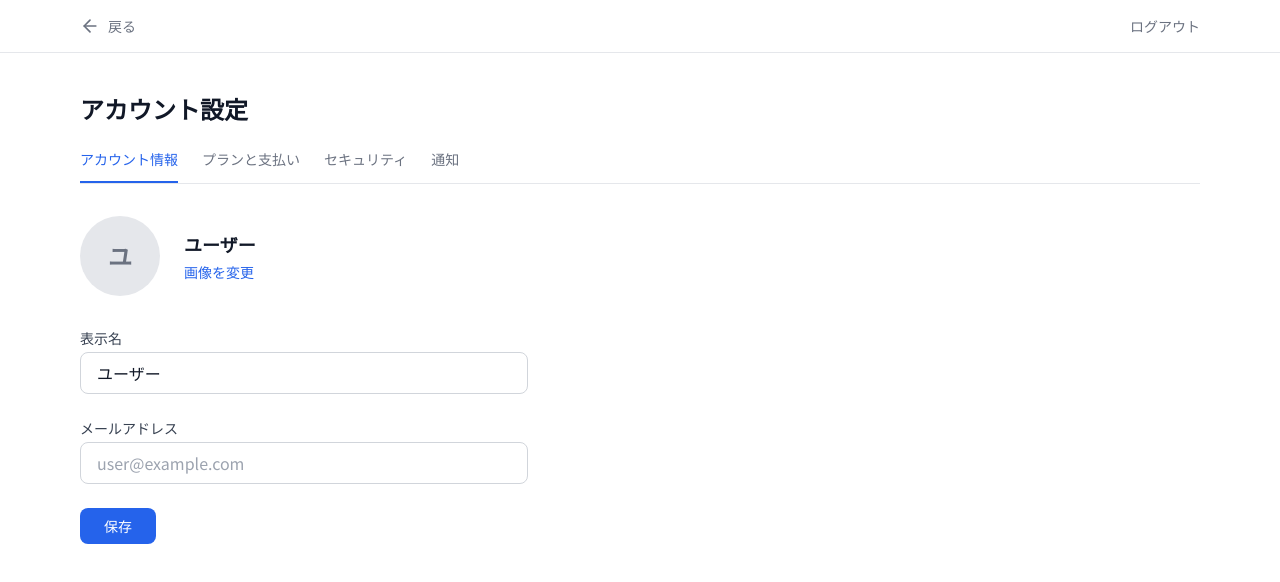
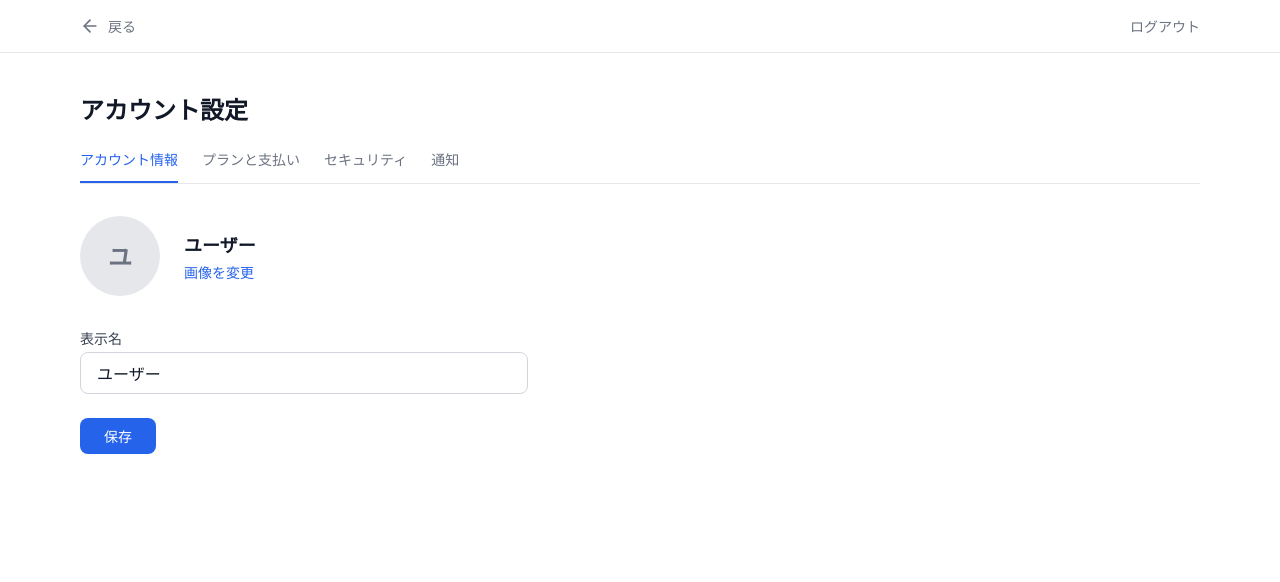
Before and after one commit to jaino7/AC, a Next.js app in the folder apps/web/: page /neon-pro/account in a window 1280 px wide. Shown: the top 582 px of the page. Built offline with nearby package versions, Linux system fonts and the light colour scheme.

Commit message:
fix: accountページからメールアドレスフィールドを削除

```diff
--- a/apps/web/components/account/simple-account-page.tsx
+++ b/apps/web/components/account/simple-account-page.tsx
@@ -79,8 +79,8 @@ export function SimpleAccountPage({
                             key={item.key}
                             href={`${baseUrl}${item.path}`}
                             className={`pb-3 text-sm font-medium transition ${currentPage === item.key
-                                    ? "border-b-2 border-blue-600 text-blue-600"
-                                    : "text-gray-500 hover:text-gray-900"
+                                ? "border-b-2 border-blue-600 text-blue-600"
+                                : "text-gray-500 hover:text-gray-900"
                                 }`}
                         >
                             {item.label}
@@ -130,14 +130,6 @@ export function SimpleAccountPage({
                                     type="text"
                                     defaultValue={displayName || ""}
                                     placeholder="表示名"
-                                    className="mt-1 w-full max-w-md rounded-lg border border-gray-300 px-4 py-2 focus:border-blue-500 focus:outline-none focus:ring-1 focus:ring-blue-500"
-                                />
-                            </div>
-                            <div>
-                                <label className="block text-sm font-medium text-gray-700">メールアドレス</label>
-                                <input
-                                    type="email"
-                                    placeholder="user@example.com"
                                     className="mt-1 w-full max-w-md rounded-lg border border-gray-300 px-4 py-2 focus:border-blue-500 focus:outline-none focus:ring-1 focus:ring-blue-500"
                                 />
                             </div>
```
